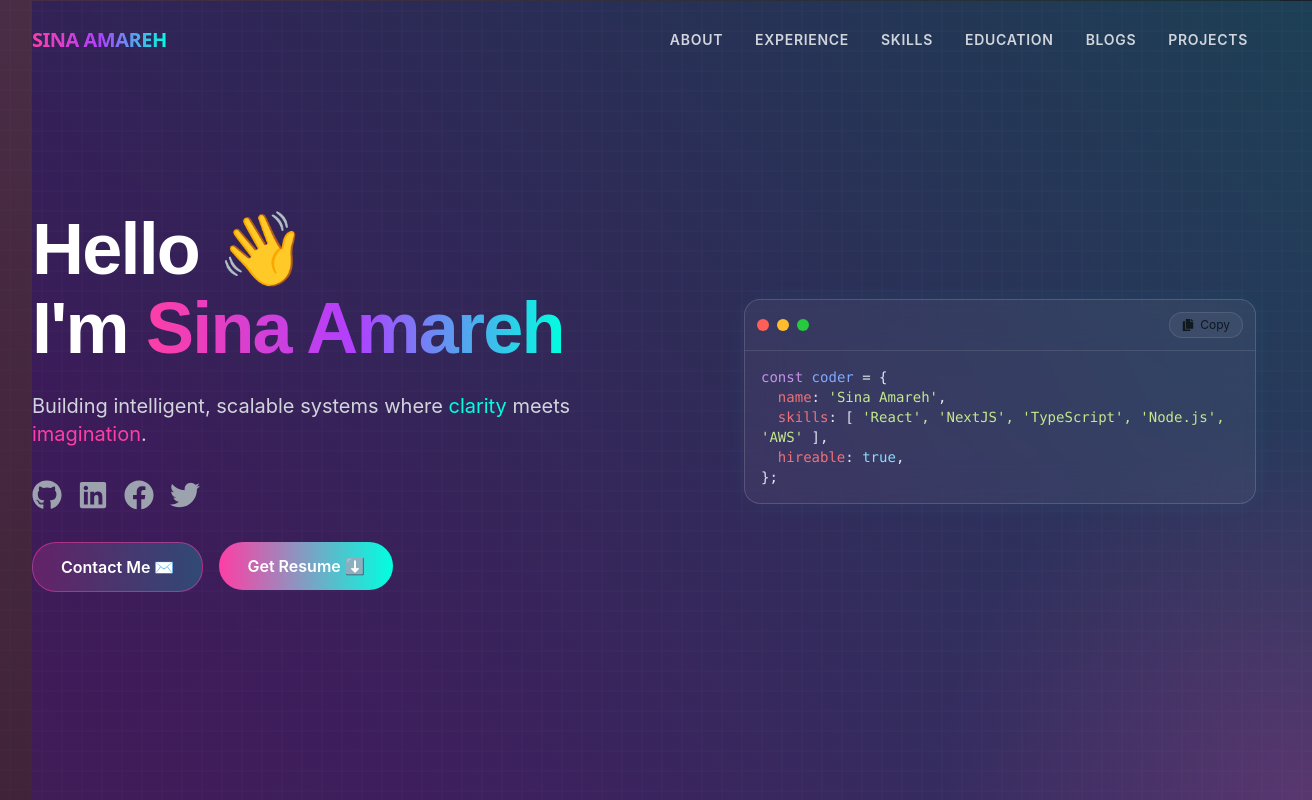
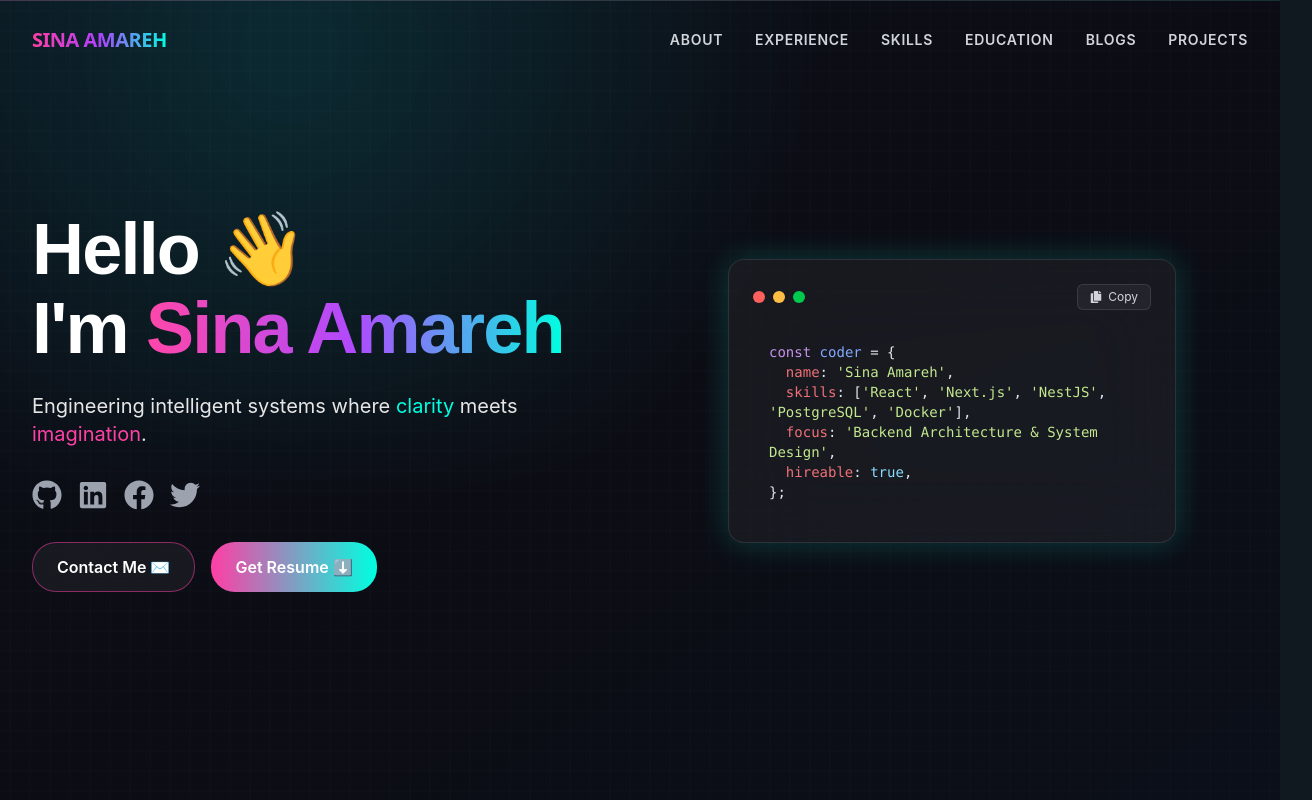
Before and after one commit to Sina-Amare/Portfolio, a Next.js app: page / in a window 1280 px wide. Shown: the top 800 px of the page, 1312 px wide, since content can reach past the window. Built offline with nearby package versions, Linux system fonts and the light colour scheme.

Commit message:
gemini code assist modification done

```diff
--- a/app/(site)/components/Hero.tsx
+++ b/app/(site)/components/Hero.tsx
@@ -1,13 +1,12 @@
 "use client";
-import { motion, useMotionValue, useTransform, animate } from "framer-motion";
+import { motion } from "framer-motion";
 import Link from "next/link";
 import { FaGithub, FaLinkedin, FaFacebook, FaTwitter, FaCopy } from "react-icons/fa";
 import { useEffect, useState } from "react";
 
 const Hero = () => {
   const [cursorPos, setCursorPos] = useState({ x: -200, y: -200 });
-  const [copied, setCopied] = useState(false);
-  const codeString = `const coder = {\n  name: 'Sina Amareh',\n  skills: ['React', 'NextJS', 'TypeScript', 'Node.js', 'AWS'],\n  hireable: true\n};`;
+  const [copied, setCopied] = useState("Copy");
   const [parallax, setParallax] = useState({ x: 0, y: 0 });
 
   useEffect(() => {
@@ -20,10 +19,7 @@ const Hero = () => {
       const moveX = (e.clientX - centerX) / 50; // Max ±20px
       const moveY = (e.clientY - centerY) / 50; // Max ±20px
 
-      setParallax({
-        x: Math.max(-20, Math.min(20, moveX)),
-        y: Math.max(-20, Math.min(20, moveY)),
-      });
+      setParallax({ x: Math.max(-20, Math.min(20, moveX)), y: Math.max(-20, Math.min(20, moveY)) });
     };
 
     window.addEventListener("mousemove", handleMouseMove);
@@ -34,21 +30,22 @@ const Hero = () => {
   }, []);
 
   const handleCopy = () => {
+    const codeString = `const coder = {\n  name: 'Sina Amareh',\n  skills: ['React', 'Next.js', 'NestJS', 'PostgreSQL', 'Docker'],\n  focus: 'Backend Architecture & System Design',\n  hireable: true\n};`;
     navigator.clipboard.writeText(codeString);
-    setCopied(true);
-    setTimeout(() => setCopied(false), 2000);
+    setCopied("Copied!");
+    setTimeout(() => setCopied("Copy"), 2000);
   };
 
   return (
-    <section className="w-screen min-h-screen flex items-center justify-between bg-[radial-gradient(circle_at_20%_20%,rgba(255,255,255,0.05)_0%,rgba(0,0,0,1)_100%)] relative overflow-hidden scroll-snap-align-start">
+    <section className="w-screen h-screen flex items-center justify-center bg-[#0b0f19] relative overflow-hidden">
       {/* Animated gradient background */}
       <motion.div
-        className="absolute inset-0 bg-gradient-to-br from-[#070810] via-[#0c0d14] to-[#121522]"
+        className="absolute inset-0 bg-gradient-to-br from-[#070810]/0 via-[#0c0d14] to-[#121522]/0"
         style={{ x: parallax.x, y: parallax.y }}
       ></motion.div>
       {/* Grid Overlay */}
       <motion.div
-        className="absolute inset-0 bg-repeat opacity-[0.06]"
+        className="absolute inset-0 bg-repeat opacity-[0.04]"
         style={{
           backgroundImage: "url(/assets/grid.svg)",
           x: parallax.x * 0.5,
@@ -56,21 +53,21 @@ const Hero = () => {
         }}
       ></motion.div>
       {/* Animated gradient streaks */}
-      <motion.div
+      {/* <motion.div
         className="absolute inset-0 bg-gradient-animated bg-[length:400%_400%] opacity-30"
         style={{ x: parallax.x * 0.3, y: parallax.y * 0.3 }}
-      ></motion.div>
+      ></motion.div> */}
       {/* Glow effect */}
       <motion.div
         className="pointer-events-none fixed inset-0 z-30 transition duration-300 mix-blend-lighten"
         style={{
-          background: `radial-gradient(300px at ${cursorPos.x}px ${cursorPos.y}px, rgba(0, 255, 224, 0.12), transparent 70%)`,
+          background: `radial-gradient(circle, rgba(0,255,255,0.12) 0%, transparent 70%)`,
           filter: "blur(50px)",
+          transform: `translate(${cursorPos.x - 150}px, ${cursorPos.y - 150}px)`,
         }}
       />
-      <div className="absolute bottom-0 right-0 w-1/2 h-1/2 bg-[radial-gradient(circle_at_100%_100%,#ff3ea533_0%,transparent_50%)]"></div>
 
-      <div className="w-full max-w-screen-xl mx-auto grid grid-cols-1 lg:grid-cols-2 items-center gap-12 lg:gap-8 px-0 sm:px-0 lg:px-0">
+      <div className="w-full max-w-screen-xl mx-auto grid grid-cols-1 lg:grid-cols-2 items-center gap-12 lg:gap-8 px-6 md:px-8">
         {/* Left Column */}
         <motion.div
           initial={{ opacity: 0, x: -50 }}
@@ -95,11 +92,10 @@ const Hero = () => {
             initial={{ opacity: 0, y: 20 }}
             animate={{ opacity: 1, y: 0 }}
             transition={{ duration: 0.6, delay: 0.5 }}
-            className="mt-6 text-gray-300 text-xl max-w-[48ch] z-10"
+            className="mt-6 text-[#e6e6e6] text-xl max-w-[48ch] z-10"
           >
-            Building intelligent, scalable systems where{" "}
-            <span className="text-[#00ffe0]">clarity</span> meets{" "}
-            <span className="text-[#ff3ea5]">imagination</span>.
+            Engineering intelligent systems where <span className="text-[#00ffe0]">clarity</span>{" "}
+            meets <span className="text-[#ff3ea5]">imagination</span>.
           </motion.p>
 
           <motion.div
@@ -108,22 +104,42 @@ const Hero = () => {
             transition={{ duration: 0.8, delay: 0.4 }}
             className="flex gap-4 mt-8 text-3xl text-gray-400 z-10"
           >
-            <Link href="#" aria-label="Github">
+            <Link
+              href="https://github.com/sina-amareh"
+              aria-label="Github"
+              target="_blank"
+              rel="noopener noreferrer"
+            >
               <motion.div whileHover={{ scale: 1.2, y: -5 }} whileTap={{ scale: 0.9 }}>
                 <FaGithub className="hover:text-white transition-colors" />
               </motion.div>
             </Link>
-            <Link href="#" aria-label="LinkedIn">
+            <Link
+              href="https://linkedin.com/in/sina-amareh"
+              aria-label="LinkedIn"
+              target="_blank"
+              rel="noopener noreferrer"
+            >
               <motion.div whileHover={{ scale: 1.2, y: -5 }} whileTap={{ scale: 0.9 }}>
                 <FaLinkedin className="hover:text-white transition-colors" />
               </motion.div>
             </Link>
-            <Link href="#" aria-label="Facebook">
+            <Link
+              href="https://facebook.com/sina.amareh"
+              aria-label="Facebook"
+              target="_blank"
+              rel="noopener noreferrer"
+            >
               <motion.div whileHover={{ scale: 1.2, y: -5 }} whileTap={{ scale: 0.9 }}>
                 <FaFacebook className="hover:text-white transition-colors" />
               </motion.div>
             </Link>
-            <Link href="#" aria-label="Twitter">
+            <Link
+              href="https://twitter.com/sina_amareh"
+              aria-label="Twitter"
+              target="_blank"
+              rel="noopener noreferrer"
+            >
               <motion.div whileHover={{ scale: 1.2, y: -5 }} whileTap={{ scale: 0.9 }}>
                 <FaTwitter className="hover:text-white transition-colors" />
               </motion.div>
@@ -134,23 +150,23 @@ const Hero = () => {
             initial={{ opacity: 0, y: 20 }}
             animate={{ opacity: 1, y: 0 }}
             transition={{ duration: 0.8, delay: 0.6 }}
-            className="flex flex-col sm:flex-row gap-4 mt-8 w-full sm:w-auto z-10"
+            className="flex flex-col sm:flex-row gap-4 mt-8 z-10"
           >
             <Link href="/contact" passHref>
               <motion.button
-                whileHover={{ scale: 1.02 }}
-                whileTap={{ scale: 0.98 }}
-                className="px-7 py-3 rounded-xl font-semibold text-white border border-[#ff3ea5]/50 bg-gradient-to-r from-[#ff3ea5]/20 to-[#00ffe0]/20 backdrop-blur-md hover:from-[#ff3ea5]/40 hover:to-[#00ffe0]/40 transition-all duration-300 hover:shadow-[0_0_30px_#00ffe0aa]"
+                whileHover={{ scale: 1.05, boxShadow: "0 0 25px #ff3ea5aa" }}
+                whileTap={{ scale: 0.95 }}
+                className="px-6 py-3 rounded-xl font-semibold text-white border border-[#ff3ea5]/50 bg-white/5 backdrop-blur-lg transition-all duration-300"
                 aria-label="Contact Me"
               >
                 Contact Me ✉️
               </motion.button>
             </Link>
-            <Link href="/resume.pdf" passHref>
+            <Link href="/resume.pdf" passHref legacyBehavior>
               <motion.button
-                whileHover={{ scale: 1.05, boxShadow: "0 0 25px #00ffe0aa" }}
+                whileHover={{ scale: 1.05, boxShadow: "0 0 30px #00ffe0aa" }}
                 whileTap={{ scale: 0.95 }}
-                className="px-7 py-3 rounded-xl font-semibold text-white bg-gradient-to-r from-[#ff3ea5] to-[#00ffe0] hover:scale-105 hover:shadow-[0_0_25px_#00ffe0aa] transition-all duration-300 active:scale-95"
+                className="px-6 py-3 rounded-xl font-semibold text-white bg-gradient-to-r from-[#ff3ea5] to-[#00ffe0] transition-all duration-300"
                 aria-label="Get my resume"
               >
                 Get Resume ⬇️
@@ -164,25 +180,24 @@ const Hero = () => {
           initial={{ opacity: 0, scale: 0.8 }}
           animate={{ opacity: 1, scale: 1 }}
           transition={{ duration: 0.8, delay: 0.4, ease: "easeOut" }}
-          className="w-full max-w-lg mx-auto z-10"
+          className="w-full max-w-md mx-auto z-10"
         >
-          <div className="glassmorphic-code-block relative">
-            <div className="flex items-center gap-2 p-3 border-b border-white/10">
-              <div className="w-3 h-3 rounded-full bg-[#ff5f56]"></div>
-              <div className="w-3 h-3 rounded-full bg-[#ffbd2e]"></div>
-              <div className="w-3 h-3 rounded-full bg-[#27c93f]"></div>
+          <div className="p-6 rounded-2xl bg-white/5 backdrop-blur-2xl border border-white/10 shadow-[0_0_30px_#00ffe033] text-gray-300">
+            <div className="flex items-center gap-2 mb-4">
+              <div className="w-3 h-3 rounded-full bg-[#ff605c]"></div>
+              <div className="w-3 h-3 rounded-full bg-[#ffbd44]"></div>
+              <div className="w-3 h-3 rounded-full bg-[#00ca4e]"></div>
               <button
                 onClick={handleCopy}
-                className="ml-auto px-3 py-1 rounded-lg bg-white/5 hover:bg-white/10 transition-colors text-xs flex items-center gap-1.5 border border-white/10"
+                className="ml-auto px-3 py-1 rounded-md bg-white/5 hover:bg-white/10 transition-colors text-xs flex items-center gap-1.5 border border-white/10"
                 aria-label="Copy code to clipboard"
               >
-                {copied ? (
-                  "Copied!"
-                ) : (
+                {copied === "Copy" && (
                   <>
                     <FaCopy className="w-3 h-3" /> Copy
                   </>
                 )}
+                {copied === "Copied!" && "Copied!"}
               </button>
             </div>
             <div className="p-4 overflow-x-auto">
@@ -191,19 +206,21 @@ const Hero = () => {
                   <span className="text-[#c792ea]">const</span>{" "}
                   <span className="text-[#82aaff]">coder</span> = {"{"}
                   <br />
-                  {"  "}
-                  <span className="text-[#f07178]">name</span>:{" "}
+                  &nbsp;&nbsp;<span className="text-[#f07178]">name</span>:{" "}
                   <span className="text-[#c3e88d]">'Sina Amareh'</span>,
                   <br />
-                  {"  "}
-                  <span className="text-[#f07178]">skills</span>: [{" "}
-                  <span className="text-[#c3e88d]">
-                    'React', 'NextJS', 'TypeScript', 'Node.js', 'AWS'
-                  </span>{" "}
+                  &nbsp;&nbsp;<span className="text-[#f07178]">skills</span>: [
+                  <span className="text-[#c3e88d]">'React'</span>,{" "}
+                  <span className="text-[#c3e88d]">'Next.js'</span>,{" "}
+                  <span className="text-[#c3e88d]">'NestJS'</span>,{" "}
+                  <span className="text-[#c3e88d]">'PostgreSQL'</span>,{" "}
+                  <span className="text-[#c3e88d]">'Docker'</span>
                   ],
                   <br />
-                  {"  "}
-                  <span className="text-[#f07178]">hireable</span>:{" "}
+                  &nbsp;&nbsp;<span className="text-[#f07178]">focus</span>:{" "}
+                  <span className="text-[#c3e88d]">'Backend Architecture & System Design'</span>,
+                  <br />
+                  &nbsp;&nbsp;<span className="text-[#f07178]">hireable</span>:{" "}
                   <span className="text-[#89ddff]">true</span>,
                   <br />
                   {"};"}
@@ -211,8 +228,6 @@ const Hero = () => {
               </pre>
             </div>
           </div>
-          {/* Reflection */}
-          <div className="absolute -bottom-1/3 left-0 right-0 h-1/3 w-full bg-gradient-to-b from-[#ff3ea5]/20 to-[#00ffe0]/20 [mask-image:linear-gradient(to_bottom,transparent,black)] opacity-20 blur-xl"></div>
         </motion.div>
       </div>
     </section>
--- a/app/(site)/layout.tsx
+++ b/app/(site)/layout.tsx
@@ -15,9 +15,7 @@ export default function SiteLayout({ children }: { children: React.ReactNode })
           <Navigation />
         </header>
 
-        <main className="flex-1 max-w-screen-xl mx-auto px-6 md:px-8 pt-18 relative z-10">
-          {children}
-        </main>
+        <main className="flex-1 relative z-10">{children}</main>
 
         <footer className="relative z-10 mt-20 bg-gradient-to-r from-transparent via-brand-accent/20 to-transparent py-10">
           <div className="max-w-7xl mx-auto px-6 text-center">
```
